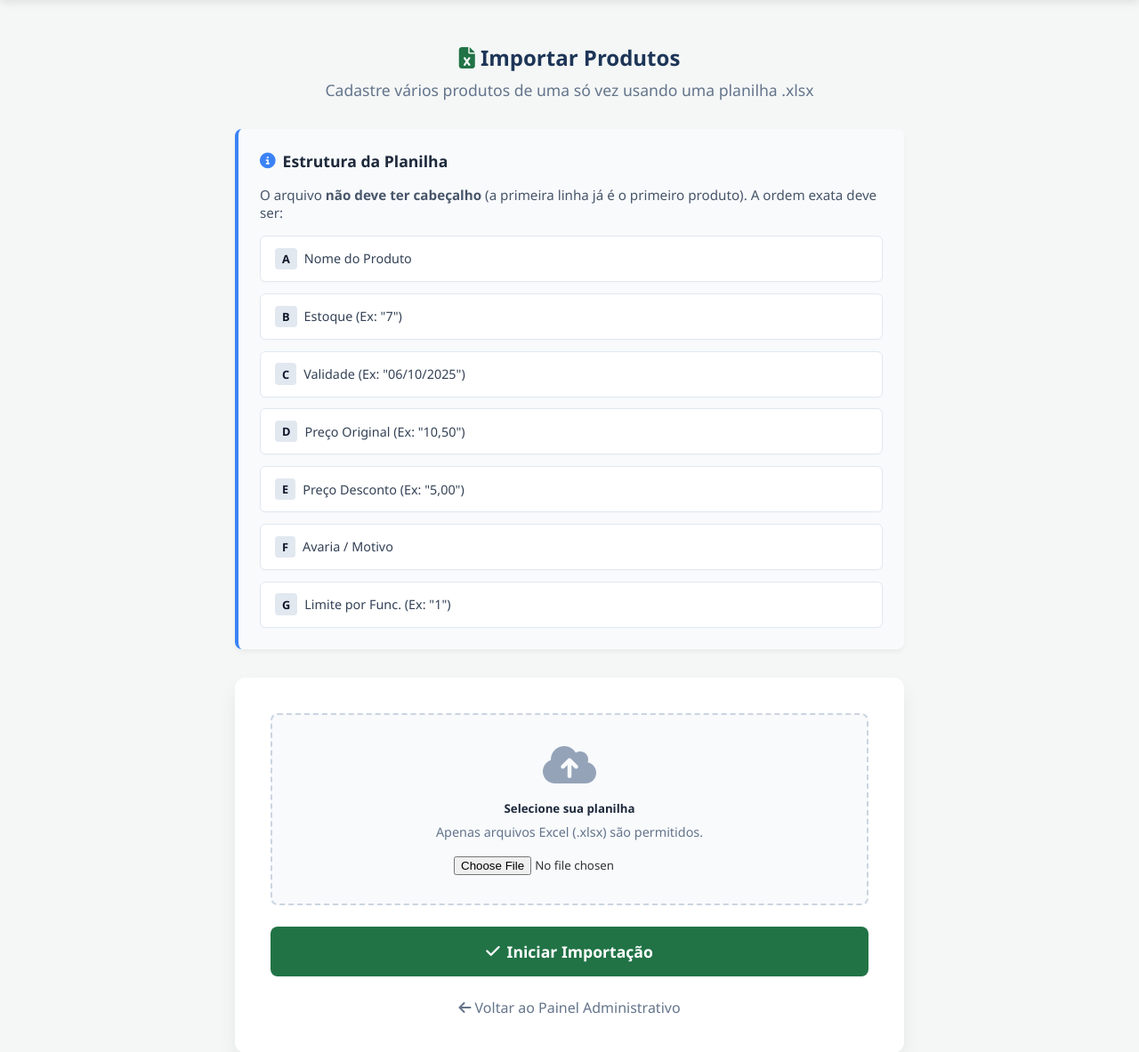
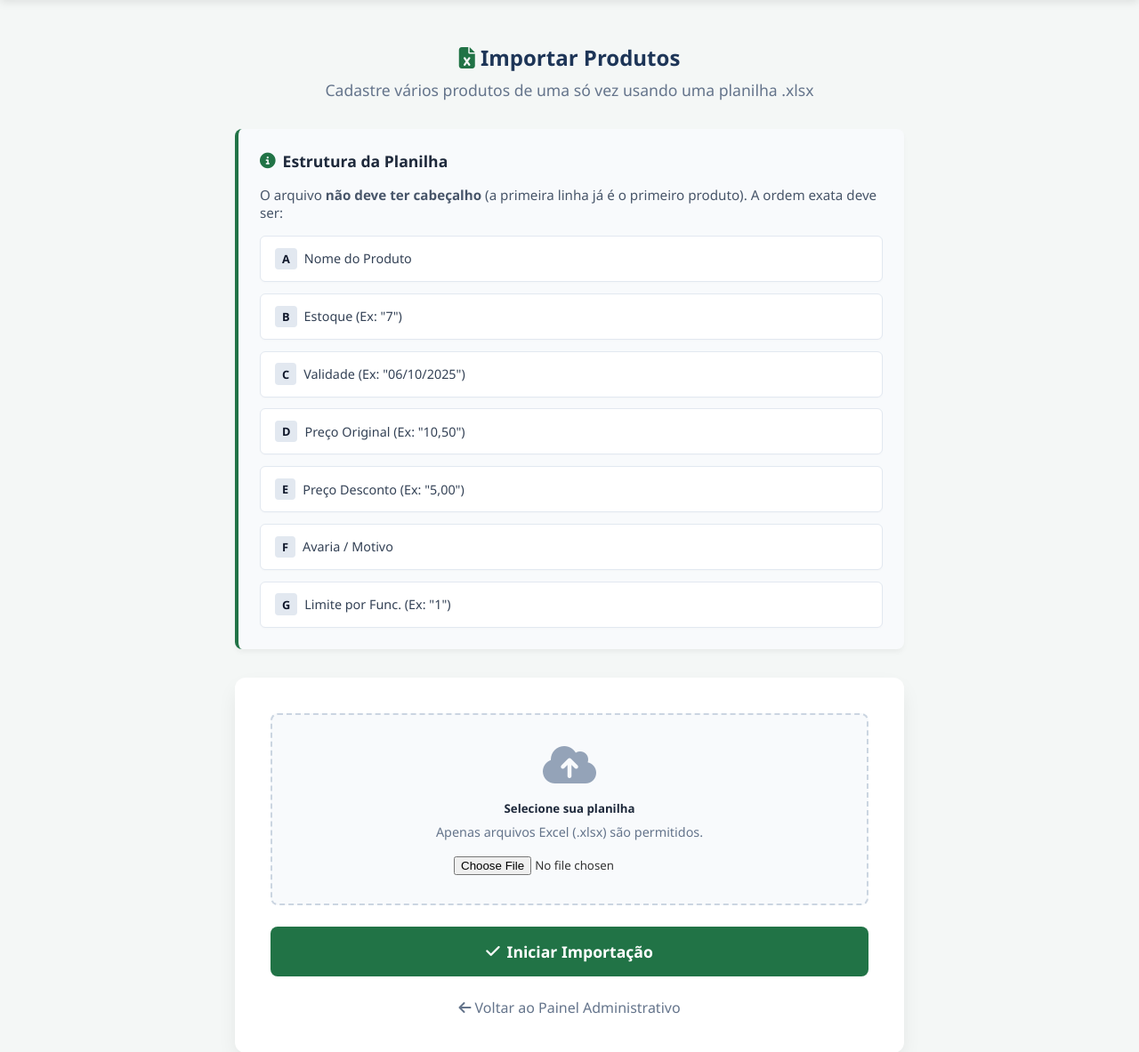
Before and after one commit to nicthecreator/projeto-website-django-ecommerce, a Django app: page /importar-produtos-excel/ in a window 1280 px wide. Shown: the part 77-1260 px from the top of the page at 89% size. Run offline with Django 5.2, Linux system fonts and the light colour scheme; the visitor is signed in with stand-in values (Sample User, id 1).

Commit message:
Atualizar estilo da seção de instruções: alterar cor da borda e ícone para melhorar a estética

```diff
--- a/index/templates/importar_produtos.html
+++ b/index/templates/importar_produtos.html
@@ -26,7 +26,7 @@
     }
     .instructions-card {
         background: #f8fafc;
-        border-left: 4px solid #3b82f6;
+        border-left: 4px solid #217346;
         padding: 1.5rem;
         border-radius: 8px;
         margin-bottom: 2rem;
@@ -146,7 +146,7 @@
     {% endif %}
 
     <div class="instructions-card">
-        <h4><i class="fa-solid fa-circle-info" style="color: #3b82f6;"></i> Estrutura da Planilha</h4>
+        <h4><i class="fa-solid fa-circle-info" style="color: #217346;"></i> Estrutura da Planilha</h4>
         <p style="font-size: 0.95rem; color: #475569; margin-bottom: 1rem;">O arquivo <strong>não deve ter cabeçalho</strong> (a primeira linha já é o primeiro produto). A ordem exata deve ser:</p>
         <ul class="column-list">
             <li><strong>A</strong> Nome do Produto</li>
```
